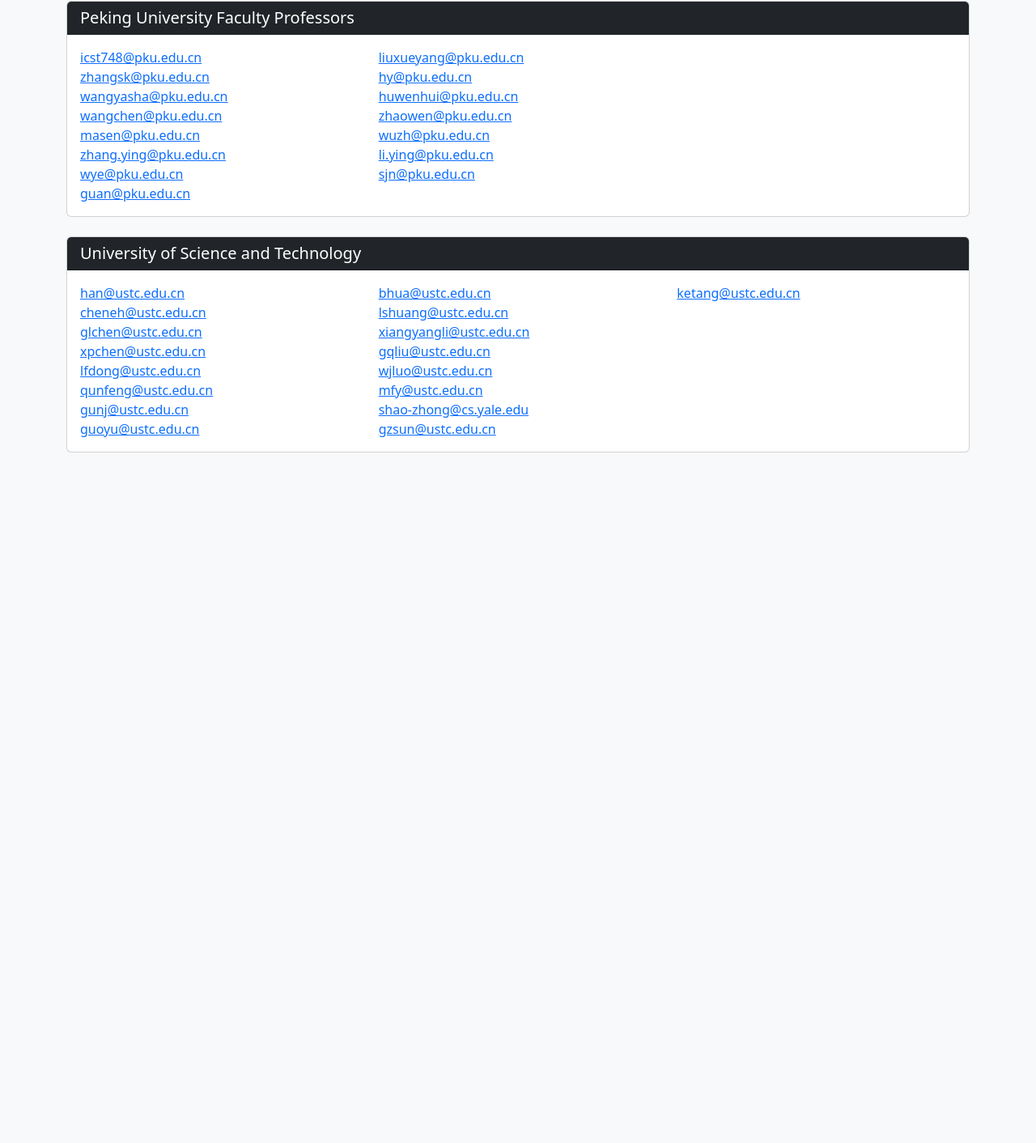
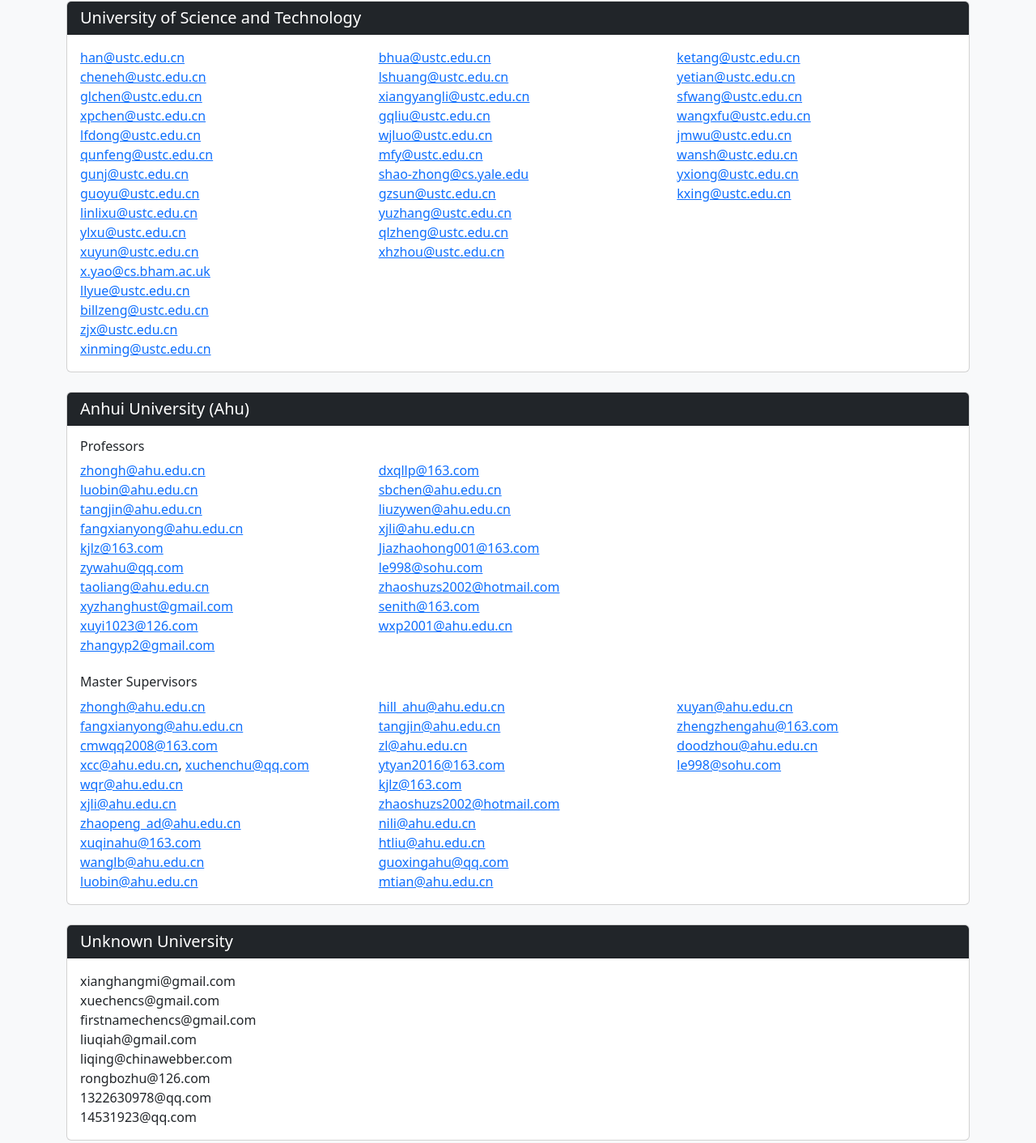
Before and after one commit to Bilal-ptr/Email-Directory, a plain HTML site: page index.html in a window 1280 px wide. Shown: the part 2095-3507 px from the top of the page at 81% size. Before the commit the page ends 2702 px from the top, so only its background shows below. Drawn offline with nearby package versions, Linux system fonts and the light colour scheme.

Commit message:
Updated personal info card in mail.html

```diff
--- a/index.html
+++ b/index.html
@@ -203,26 +203,7 @@
             </div>
         </div>
 
-        <!-- Unknown University Emails Section -->
-        <div class="card mb-4">
-            <div class="card-header bg-dark text-white">
-                <h2 class="h5 mb-0">Unknown University</h2>
-            </div>
-            <div class="card-body">
-                <div class="row">
-                    <div class="col-md-4">
-                        xianghangmi@gmail.com<br>
-                        xuechencs@gmail.com<br>
-                        firstnamechencs@gmail.com<br>
-                        liuqiah@gmail.com<br>
-                        liqing@chinawebber.com<br>
-                        rongbozhu@126.com<br>
-                        1322630978@qq.com<br>
-                        14531923@qq.com
-                    </div>
-                </div>
-            </div>
-        </div>
+
 
         <div class="card mb-4">
             <div class="card-header bg-dark text-white">
@@ -281,11 +262,105 @@
                         <a href="mailto:gzsun@ustc.edu.cn">gzsun@ustc.edu.cn</a>
                     </div>
                     <div class="col-md-4">
-                        <a href="mailto:ketang@ustc.edu.cn">ketang@ustc.edu.cn</a>
+                        <a href="mailto:ketang@ustc.edu.cn">ketang@ustc.edu.cn</a><br>
+                        <a href="mailto:yetian@ustc.edu.cn">yetian@ustc.edu.cn</a><br>
+                        <a href="mailto:sfwang@ustc.edu.cn">sfwang@ustc.edu.cn</a><br>
+                        <a href="mailto:wangxfu@ustc.edu.cn">wangxfu@ustc.edu.cn</a><br>
+                        <a href="mailto:jmwu@ustc.edu.cn">jmwu@ustc.edu.cn</a><br>
+                        <a href="mailto:wansh@ustc.edu.cn">wansh@ustc.edu.cn</a><br>
+                        <a href="mailto:yxiong@ustc.edu.cn">yxiong@ustc.edu.cn</a><br>
+                        <a href="mailto:kxing@ustc.edu.cn">kxing@ustc.edu.cn</a>
+                    </div>
+                    <div class="col-md-4">
+                        <a href="mailto:linlixu@ustc.edu.cn">linlixu@ustc.edu.cn</a><br>
+                        <a href="mailto:ylxu@ustc.edu.cn">ylxu@ustc.edu.cn</a><br>
+                        <a href="mailto:xuyun@ustc.edu.cn">xuyun@ustc.edu.cn</a><br>
+                        <a href="mailto:x.yao@cs.bham.ac.uk">x.yao@cs.bham.ac.uk</a><br>
+                        <a href="mailto:llyue@ustc.edu.cn">llyue@ustc.edu.cn</a><br>
+                        <a href="mailto:billzeng@ustc.edu.cn">billzeng@ustc.edu.cn</a><br>
+                        <a href="mailto:zjx@ustc.edu.cn">zjx@ustc.edu.cn</a><br>
+                        <a href="mailto:xinming@ustc.edu.cn">xinming@ustc.edu.cn</a>
+                    </div>
+                    <div class="col-md-4">
+                        <a href="mailto:yuzhang@ustc.edu.cn">yuzhang@ustc.edu.cn</a><br>
+                        <a href="mailto:qlzheng@ustc.edu.cn">qlzheng@ustc.edu.cn</a><br>
+                        <a href="mailto:xhzhou@ustc.edu.cn">xhzhou@ustc.edu.cn</a>
                     </div>
                 </div>
             </div>
         </div>
+
+        <!-- Anhui University (Ahu) Department Card -->
+<div class="card mb-4">
+    <div class="card-header bg-dark text-white">
+        <h2 class="h5 mb-0">Anhui University (Ahu)</h2>
+    </div>
+    <div class="card-body">
+
+        <!-- Professors Section -->
+        <h3 class="h6">Professors</h3>
+        <div class="row">
+            <div class="col-md-4">
+                <a href="mailto:zhongh@ahu.edu.cn">zhongh@ahu.edu.cn</a><br>
+                <a href="mailto:luobin@ahu.edu.cn">luobin@ahu.edu.cn</a><br>
+                <a href="mailto:tangjin@ahu.edu.cn">tangjin@ahu.edu.cn</a><br>
+                <a href="mailto:fangxianyong@ahu.edu.cn">fangxianyong@ahu.edu.cn</a><br>
+                <a href="mailto:kjlz@163.com">kjlz@163.com</a><br>
+                <a href="mailto:zywahu@qq.com">zywahu@qq.com</a><br>
+                <a href="mailto:taoliang@ahu.edu.cn">taoliang@ahu.edu.cn</a><br>
+                <a href="mailto:xyzhanghust@gmail.com">xyzhanghust@gmail.com</a><br>
+                <a href="mailto:xuyi1023@126.com">xuyi1023@126.com</a><br>
+                <a href="mailto:zhangyp2@gmail.com">zhangyp2@gmail.com</a><br>
+            </div>
+            <div class="col-md-4">
+                <a href="mailto:dxqllp@163.com">dxqllp@163.com</a><br>
+                <a href="mailto:sbchen@ahu.edu.cn">sbchen@ahu.edu.cn</a><br>
+                <a href="mailto:liuzywen@ahu.edu.cn">liuzywen@ahu.edu.cn</a><br>
+                <a href="mailto:xjli@ahu.edu.cn">xjli@ahu.edu.cn</a><br>
+                <a href="mailto:Jiazhaohong001@163.com">Jiazhaohong001@163.com</a><br>
+                <a href="mailto:le998@sohu.com">le998@sohu.com</a><br>
+                <a href="mailto:zhaoshuzs2002@hotmail.com">zhaoshuzs2002@hotmail.com</a><br>
+                <a href="mailto:senith@163.com">senith@163.com</a><br>
+                <a href="mailto:wxp2001@ahu.edu.cn">wxp2001@ahu.edu.cn</a><br>
+            </div>
+        </div>
+
+        <!-- Master Supervisors Section -->
+        <h3 class="h6 mt-4">Master Supervisors</h3>
+        <div class="row">
+            <div class="col-md-4">
+                <a href="mailto:zhongh@ahu.edu.cn">zhongh@ahu.edu.cn</a><br>
+                <a href="mailto:fangxianyong@ahu.edu.cn">fangxianyong@ahu.edu.cn</a><br>
+                <a href="mailto:cmwqq2008@163.com">cmwqq2008@163.com</a><br>
+                <a href="mailto:xcc@ahu.edu.cn">xcc@ahu.edu.cn</a>, <a href="mailto:xuchenchu@qq.com">xuchenchu@qq.com</a><br>
+                <a href="mailto:wqr@ahu.edu.cn">wqr@ahu.edu.cn</a><br>
+                <a href="mailto:xjli@ahu.edu.cn">xjli@ahu.edu.cn</a><br>
+                <a href="mailto:zhaopeng_ad@ahu.edu.cn">zhaopeng_ad@ahu.edu.cn</a><br>
+                <a href="mailto:xuqinahu@163.com">xuqinahu@163.com</a><br>
+                <a href="mailto:wanglb@ahu.edu.cn">wanglb@ahu.edu.cn</a><br>
+                <a href="mailto:luobin@ahu.edu.cn">luobin@ahu.edu.cn</a><br>
+            </div>
+            <div class="col-md-4">
+                <a href="mailto:hill_ahu@ahu.edu.cn">hill_ahu@ahu.edu.cn</a><br>
+                <a href="mailto:tangjin@ahu.edu.cn">tangjin@ahu.edu.cn</a><br>
+                <a href="mailto:zl@ahu.edu.cn">zl@ahu.edu.cn</a><br>
+                <a href="mailto:ytyan2016@163.com">ytyan2016@163.com</a><br>
+                <a href="mailto:kjlz@163.com">kjlz@163.com</a><br>
+                <a href="mailto:zhaoshuzs2002@hotmail.com">zhaoshuzs2002@hotmail.com</a><br>
+                <a href="mailto:nili@ahu.edu.cn">nili@ahu.edu.cn</a><br>
+                <a href="mailto:htliu@ahu.edu.cn">htliu@ahu.edu.cn</a><br>
+                <a href="mailto:guoxingahu@qq.com">guoxingahu@qq.com</a><br>
+                <a href="mailto:mtian@ahu.edu.cn">mtian@ahu.edu.cn</a><br>
+            </div>
+            <div class="col-md-4">
+                <a href="mailto:xuyan@ahu.edu.cn">xuyan@ahu.edu.cn</a><br>
+                <a href="mailto:zhengzhengahu@163.com">zhengzhengahu@163.com</a><br>
+                <a href="mailto:doodzhou@ahu.edu.cn">doodzhou@ahu.edu.cn</a><br>
+                <a href="mailto:le998@sohu.com">le998@sohu.com</a><br>
+            </div>
+        </div>
+    </div>
+</div>
 
 
 
@@ -293,6 +368,26 @@
 
 
 
+ <!-- Unknown University Emails Section -->
+ <div class="card mb-4">
+    <div class="card-header bg-dark text-white">
+        <h2 class="h5 mb-0">Unknown University</h2>
+    </div>
+    <div class="card-body">
+        <div class="row">
+            <div class="col-md-4">
+                xianghangmi@gmail.com<br>
+                xuechencs@gmail.com<br>
+                firstnamechencs@gmail.com<br>
+                liuqiah@gmail.com<br>
+                liqing@chinawebber.com<br>
+                rongbozhu@126.com<br>
+                1322630978@qq.com<br>
+                14531923@qq.com
+            </div>
+        </div>
+    </div>
+</div>
 
     </div>
 
```
